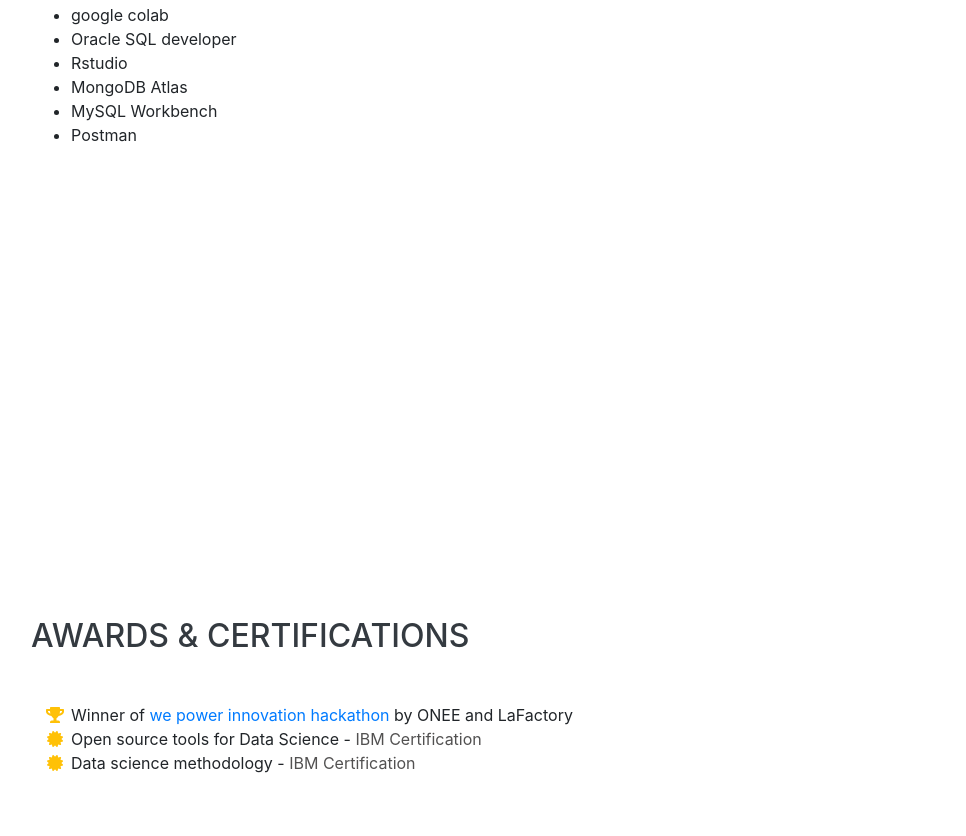
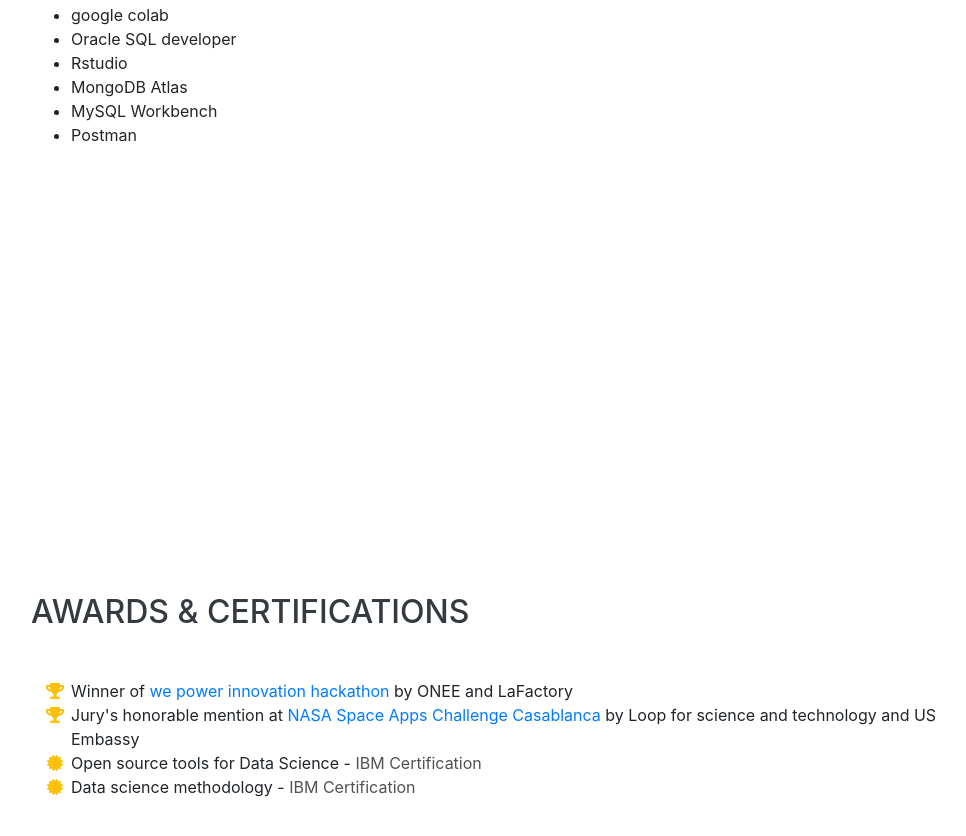
Before and after one commit to fouadkouzmane/fouadkouzmane.github.io, a website with bundled scripts: page index.html in a window 1280 px wide. Shown: the part 3312-4148 px from the top of the page, without its empty margins (289-1255 px from the left). Built offline with nearby package versions, Linux system fonts and the light colour scheme; a web font is replaced by a local one.

Commit message:
Update index.html

```diff
--- a/index.html
+++ b/index.html
@@ -258,6 +258,10 @@
                 <i class="fa-li fa fa-trophy text-warning"></i>
                 Winner of  <a href="https://onee.lafactory.co/" target="_blank">we power innovation hackathon</a> by ONEE and LaFactory
             </li>
+            <li>
+                <i class="fa-li fa fa-trophy text-warning"></i>
+                Jury's honorable mention at <a href="https://2019.spaceappschallenge.org/" target="_blank">NASA Space Apps Challenge Casablanca</a> by Loop for science and technology and US Embassy
+            </li>
           <li>
               <i class="fa-li fas fa-certificate text-warning"></i>
             Open source tools for Data Science - <span style="color:rgb(82, 81, 81)">IBM Certification</span>
```
